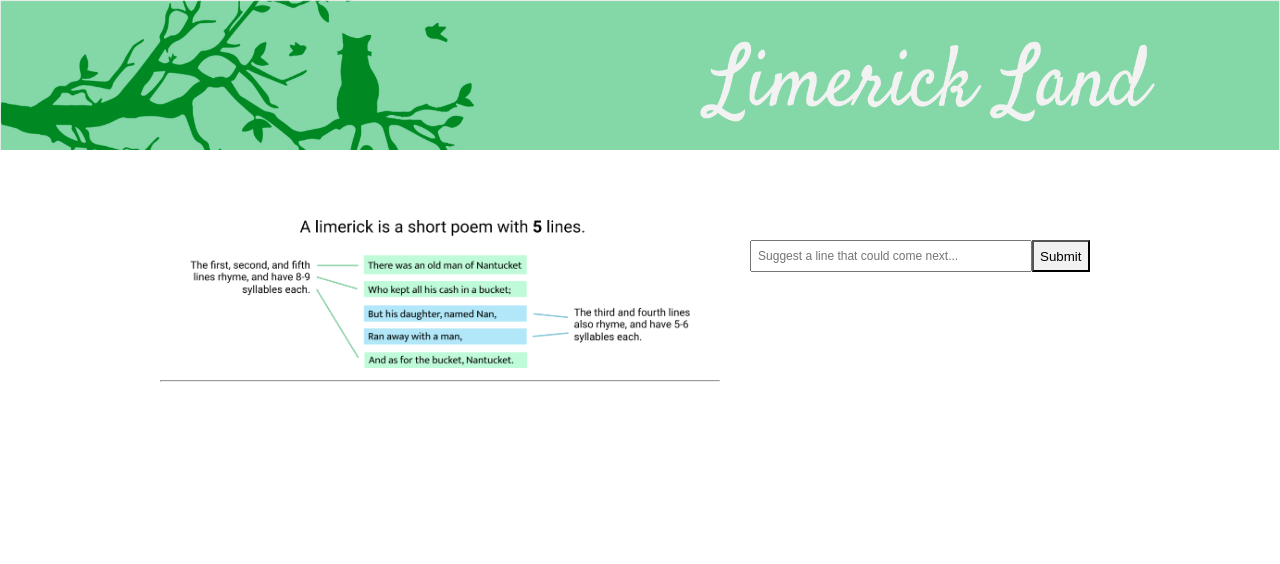
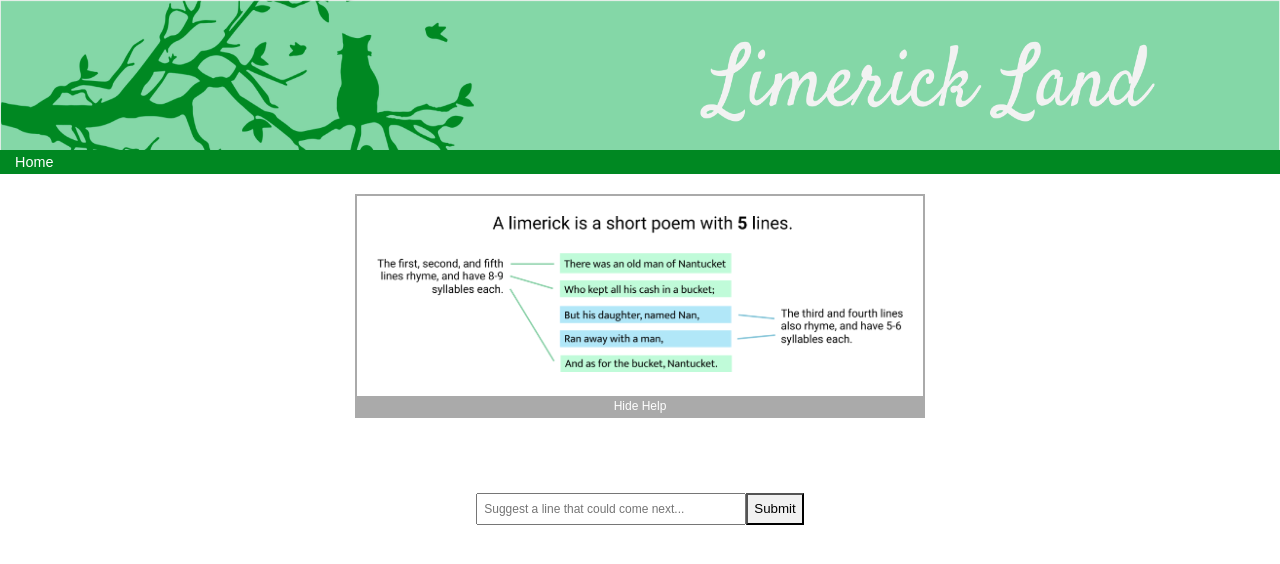
Before and after one commit to jackswiggett/limerick-land, a React (Create React App) app in the folder frontend/: page /line/1 in a window 1280 px wide. Shown: the top 564 px of the page. Built offline with nearby package versions, Linux system fonts and the light colour scheme; no server answers; a web font is replaced by a local one.

Commit message:
Add navbar and button to hide help

```diff
--- a/frontend/src/App.css
+++ b/frontend/src/App.css
@@ -8,12 +8,55 @@ html {
 
 .App-header {
     display: flex;
-/*  background-color: #222;*/
-  height: 150px;
+    height: 150px;
     width: 100%;
-    margin-bottom: 30px;
-/*  padding: 20px;*/
-/*  color: white;*/
+}
+
+.App-navbar {
+    background: #008822;
+    width: 100%;
+    height: 24px;
+    margin-bottom: 20px;
+    display: flex;
+    justify-content: space-between;
+    padding-left: 15px;
+    padding-right: 15px;
+    align-items: center;
+    font-size: 0.9rem;
+    color: white;
+}
+
+.App-navbar > a {
+    text-decoration: none;
+    color: inherit;
+}
+
+.App-navbar > a:hover {
+    color: #DDD;
+}
+
+.App-help-wrapper {
+    max-width: 600px;
+    margin: auto;
+}
+
+.App-help {
+    margin: 15px;
+    border: 2px solid #AAA;
+}
+
+.App-btn-help {
+    width: 100%;
+    padding: 3px;
+    background: #AAA;
+    border: none;
+    color: white;
+    font-size: 12px;
+    cursor: pointer;
+}
+
+.App-btn-help:hover {
+    background: #999;
 }
 
 .App-title {
@@ -28,47 +71,17 @@ html {
     flex-wrap: wrap;
 }
 
-.submit-random {
-    background: #F1F1F1;
-    font-weight: 600;
-    margin-top: 10px;
-    font-size: 12px;
-    padding:12px;
-    border-radius: 16px;
-}
-
-.submit-random:hover {
-    background: #DDD;
-    cursor: pointer;
-}
-
 .Line-ancestors {
     font-family: 'Kavivanar', cursive;
     font-size: 1.2em;
 }
 
 .rules-img {
-    max-width: 500px;
-    max-height: 148px;
-    width: auto;
-    height: auto;
-    margin-right: 30px;
-    margin-left: 30px;
-    margin-top: 40px;
-}
-
-.random-container {
-  display: flex;
-  flex-direction: column;
-  align-items: flex-end;
+    max-width: 100%;
+    padding: 20px;
 }
 
 @media (max-width: 550px) {
-    .rules-img {
-        max-width: 300px;
-        max-height: 89px;
-    }
-
     .App-header {
       height: 50px;
     }
--- a/frontend/src/App.js
+++ b/frontend/src/App.js
@@ -12,12 +12,12 @@ import { API_URL } from "./constants";
 import Line from "./Line";
 import { validateLines, userId } from "./userInfo";
 
-
 class App extends Component {
   constructor(props) {
     super(props);
     this.state = {
-      lineID: null
+      lineID: null,
+      showHelp: true
     };
   }
 
@@ -29,16 +29,17 @@ class App extends Component {
     axios
       .get(`${API_URL}/randpoem`, {
         params: {
-                    validateLines,
+          validateLines
         }
       })
       .then(response => {
         var result = response.data.lineId;
         this.setState({
-                    lineID: result,
+          lineID: result
         });
       });
-  }
+  };
+
   render() {
     return (
       <Router>
@@ -55,24 +56,39 @@ class App extends Component {
               />
             </header>
           </a>
-          <div className="content">
-          <div>
+          <div className="App-navbar">
+            <Link to={"/"}>Home</Link>
+            {this.state.lineID !== null ? (
+              <Link
+                onClick={this.fetchRandomPoem}
+                to={`/line/${this.state.lineID}`}
+              >
+                View Random Limerick
+              </Link>
+            ) : null}
+          </div>
+          <div className="App-help-wrapper">
+            <div className="App-help">
+              <div style={{ display: this.state.showHelp ? "block" : "none" }}>
                 <img
                   className="rules-img"
                   src={rulesImg}
-              alt="limerick header with kitty on tree branch"
+                  alt="instructions for writing limericks"
                 />
-            <hr/>
               </div>
+              <button
+                className="App-btn-help"
+                onClick={() =>
+                  this.setState({ showHelp: !this.state.showHelp })
+                }
+              >
+                {this.state.showHelp ? "Hide Help" : "Show Help"}
+              </button>
+            </div>
+          </div>
+          <div className="content">
             <Route exact path="/" component={Home} />
-            <div className="random-container">
-              {this.state.lineID !== null &&
-                <Link className="randButton" to={`/line/${this.state.lineID}`}>
-                  <button className="submit-random" onClick={this.fetchRandomPoem}>Generate a limerick</button>
-                </Link>
-              }
             <Route path="/line/:lineId" component={Line} />
-            </div>
           </div>
         </div>
       </Router>
--- a/frontend/src/Home.css
+++ b/frontend/src/Home.css
@@ -7,6 +7,7 @@
     font-size: 12px;
     padding-left: 6px;
     margin-top: 10px;
+    height: 32px;
 }
 
 .submit {
--- a/frontend/src/Line.css
+++ b/frontend/src/Line.css
@@ -6,6 +6,7 @@
     font-size: 12px;
     padding-left: 6px;
     margin-top: 10px;
+    height: 32px;
 }
 
 .submit {
--- a/frontend/src/index.css
+++ b/frontend/src/index.css
@@ -2,6 +2,18 @@ body {
   margin: 0;
   padding: 0;
   font-family: sans-serif;
+  box-sizing: border-box;
+}
+
+* {
+  box-sizing: inherit;
+}
+
+input:focus,
+select:focus,
+textarea:focus,
+button:focus {
+    outline: none;
 }
 
 .unstyled-link, .line-link {
```
Lines whose indentation alone changed are shown as unchanged.
